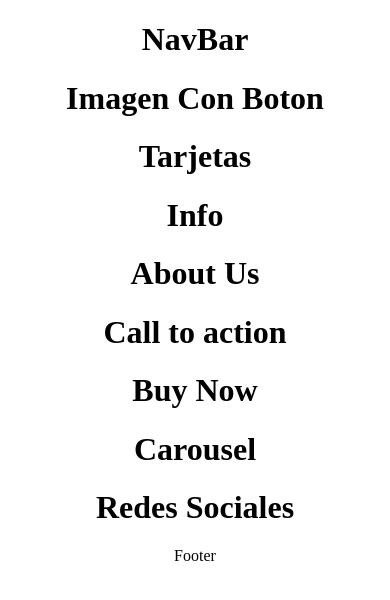
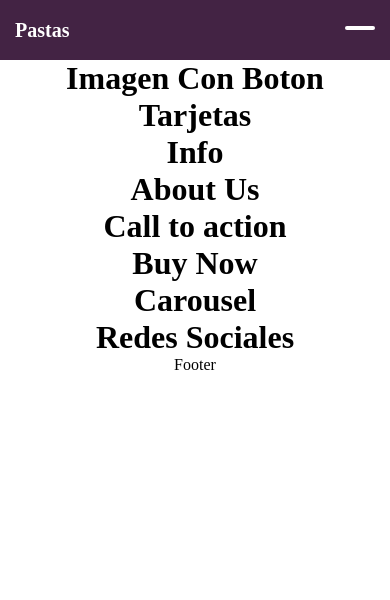
Before and after one commit to nikolase1984/Grupo3Numen, a React (Create React App) app in the folder client/: page / in a window 390 px wide. Shown: the top 600 px of the page. Built offline with nearby package versions, Linux system fonts and the light colour scheme.

Commit message:
estructura navbar responsive

```diff
--- a/client/src/App.css
+++ b/client/src/App.css
@@ -1,3 +1,9 @@
+*{
+  margin: 0;
+  padding: 0;
+  box-sizing: border-box;
+}
+
 .App {
   text-align: center;
 }
--- a/client/src/App.js
+++ b/client/src/App.js
@@ -1,10 +1,11 @@
 import "./App.css";
 import Footer from "./components/Footer.js";
+import Navbar from "./components/Navbar.js";
 
 function App() {
   return (
     <div className="App">
-      <h1>NavBar</h1>
+      <Navbar />
       <h1>Imagen Con Boton</h1>
       <h1>Tarjetas</h1>
       <h1>Info</h1>
--- /dev/null
+++ b/client/src/components/Navbar.js
@@ -0,0 +1,27 @@
+import React, {useState} from 'react'
+import '../stylesheet/Navbar.css'
+
+const Navbar = () => {
+
+    const [isOpen, setIsOpen] = useState(false)
+
+  return (
+    <div className='navbar'>
+        <div className='nav-logo'>Pastas</div>
+        <div className={`nav-items ${isOpen && "open"}`}>
+            <a href="#">HOME</a>
+            <a href="#">PRODUCTOS</a>
+            <a href="#">NOSOTROS</a>
+            <a href="#">GALERIA</a>
+            <a href="#">CONTACTOS</a>
+        </div>
+        <div className={`nav-toggle ${isOpen && "open"}`} onClick={ () => setIsOpen(!isOpen)}>
+            <span></span>
+            <span></span>
+            <span></span>
+        </div>
+    </div>
+  )
+}
+
+export default Navbar
--- /dev/null
+++ b/client/src/stylesheet/Navbar.css
@@ -0,0 +1,71 @@
+.navbar {
+    background-color: #432344;
+    height: 60px;
+    display: flex;
+    justify-content: space-between;
+    align-items: center;
+}
+
+.nav-logo {
+    font-weight: bold;
+    font-size: 20px;
+    margin: 15px;
+    color: white;
+}
+
+.nav-items a{
+    margin: 15px;
+    color: white;
+    position: relative;
+    text-decoration: none;
+}
+
+.nav-toggle{
+    display: none;
+}
+
+@media (max-width: 768px) {
+    .nav-items{
+        position: absolute;
+        top: 60px;
+        left: 0;
+        background: #432344;
+        display: flex;
+        flex-direction: column;
+        width: 100%;
+        height: 300px;
+        border-bottom-right-radius: 345px;
+        transform: translateX(-100%);
+        transition: 0.3 ease all;
+    }
+    .nav-items.open{
+        transform: translateX(0) !important;
+    }
+    .nav-toggle{
+        display: flex !important;
+        flex-direction: column;
+        margin: 15px;
+    }
+
+    .nav-toggle.open > span {
+        transform: rotate(45deg) translate(0px, 0px);
+    }
+
+    .nav-toggle.open > span:nth-child(2){
+        display: none;
+    }
+
+    .nav-toggle.open > span{
+        transform: rotate(-45deg) translate(-5px, 1px);
+    }
+
+    .nav-toggle span:nth-child(3) {
+        width: 30px;
+        height: 4px;
+        background: white;
+        margin-bottom: 5px;
+        border-radius: 2px;
+        transform-origin: 5px 0px;
+        transition: all 0.2s linear;
+    }
+}
```
Also changed, not shown: client/src/image/menu.png (added).
